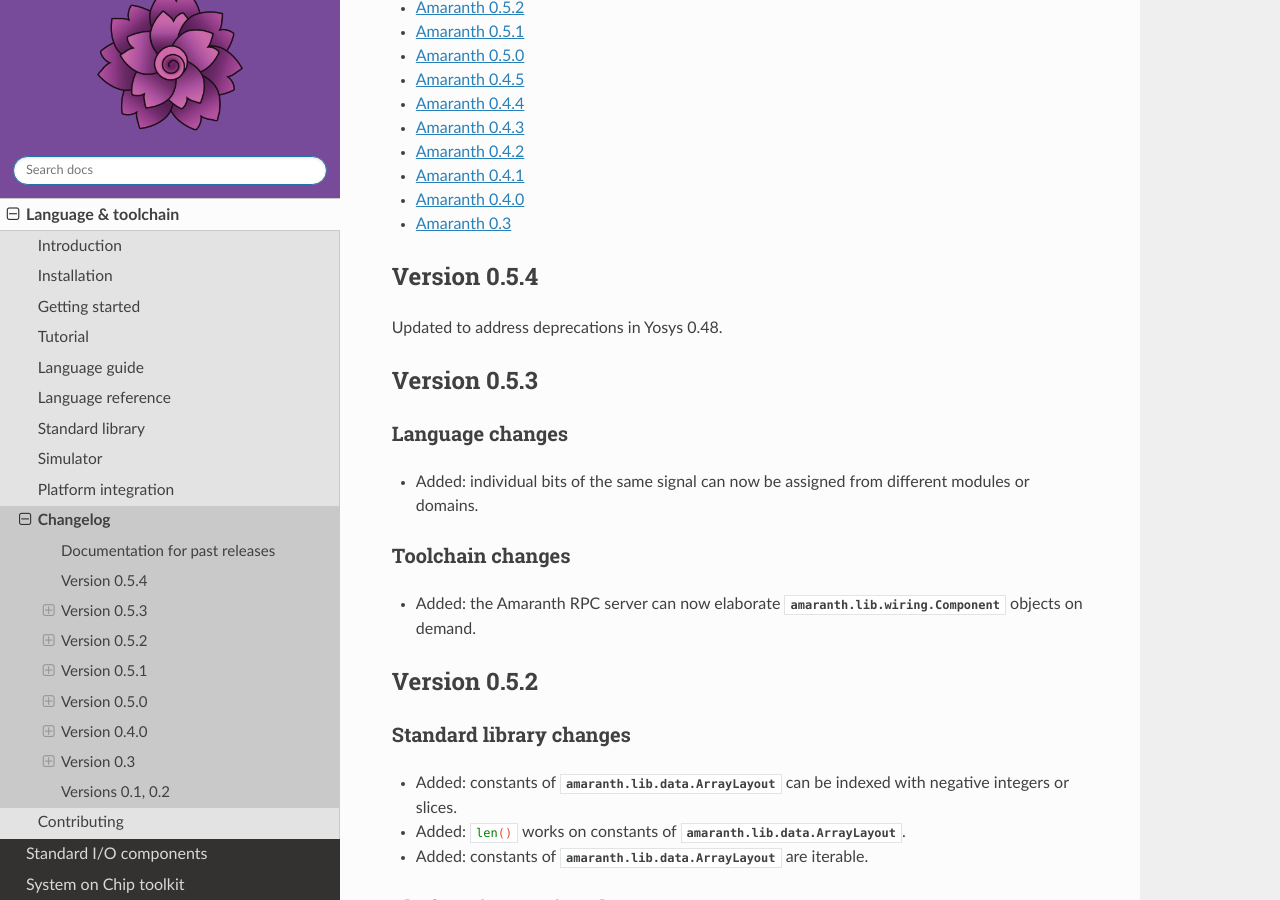
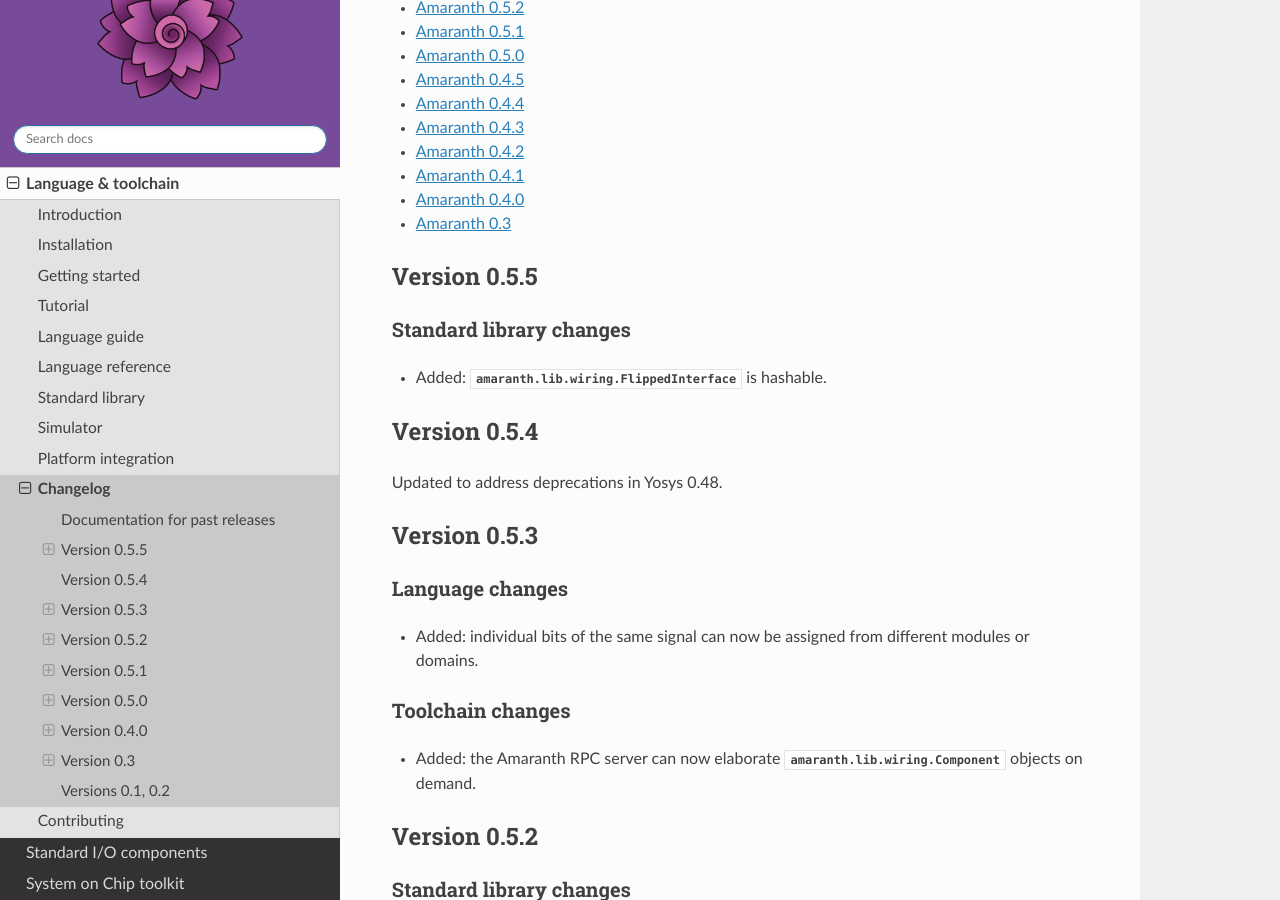
Before and after one commit to amaranth-lang/amaranth, a Sphinx documentation site: the page built from docs/changes.rst, in a window 1280 px wide and 900 px high, scrolled down 412 px. Built offline with Sphinx 7.4.7 and the Read the Docs theme 3.1.0, drawn with Linux system fonts in a browser that asks for light colours; pages that are not in the unit, such as notebooks, are missing from menus; the version number could not be read and is left out.

Commit message:
docs/changes: update for v0.5.5.

```diff
--- a/docs/changes.rst
+++ b/docs/changes.rst
@@ -9,7 +9,7 @@
 
 Documentation for past releases of the Amaranth language and toolchain is available online:
 
-* `Amaranth 0.5.4 <https://amaranth-lang.org/docs/amaranth/v0.5.3/>`_
+* `Amaranth 0.5.4 <https://amaranth-lang.org/docs/amaranth/v0.5.4/>`_
 * `Amaranth 0.5.3 <https://amaranth-lang.org/docs/amaranth/v0.5.3/>`_
 * `Amaranth 0.5.2 <https://amaranth-lang.org/docs/amaranth/v0.5.2/>`_
 * `Amaranth 0.5.1 <https://amaranth-lang.org/docs/amaranth/v0.5.1/>`_
@@ -21,6 +21,17 @@
 * `Amaranth 0.4.1 <https://amaranth-lang.org/docs/amaranth/v0.4.1/>`_
 * `Amaranth 0.4.0 <https://amaranth-lang.org/docs/amaranth/v0.4.0/>`_
 * `Amaranth 0.3 <https://amaranth-lang.org/docs/amaranth/v0.3/>`_
+
+
+Version 0.5.5
+=============
+
+Standard library changes
+------------------------
+
+.. currentmodule:: amaranth.lib
+
+* Added: :class:`amaranth.lib.wiring.FlippedInterface` is hashable.
 
 
 Version 0.5.4
```
